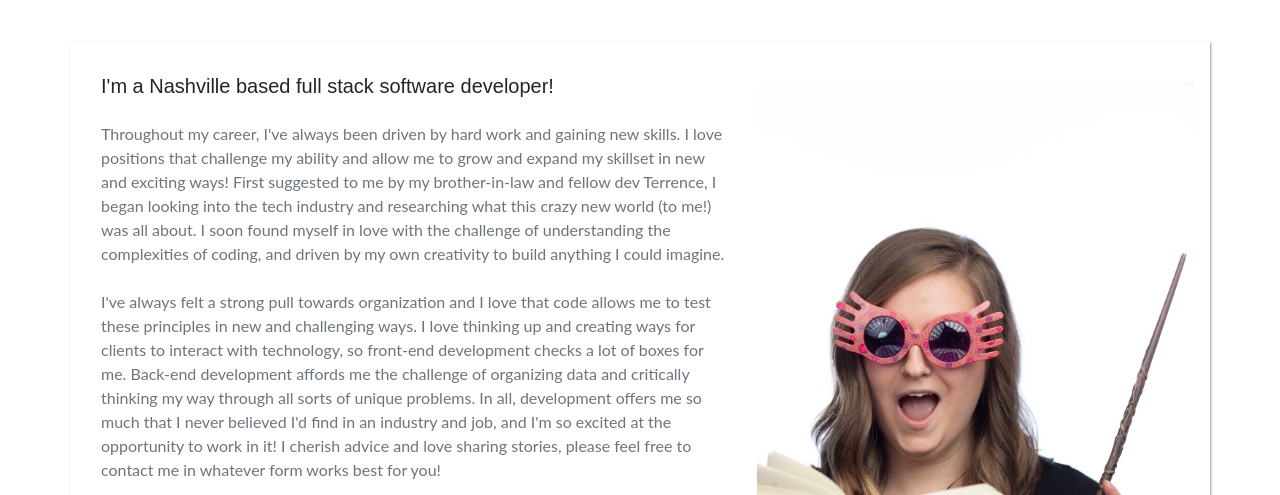
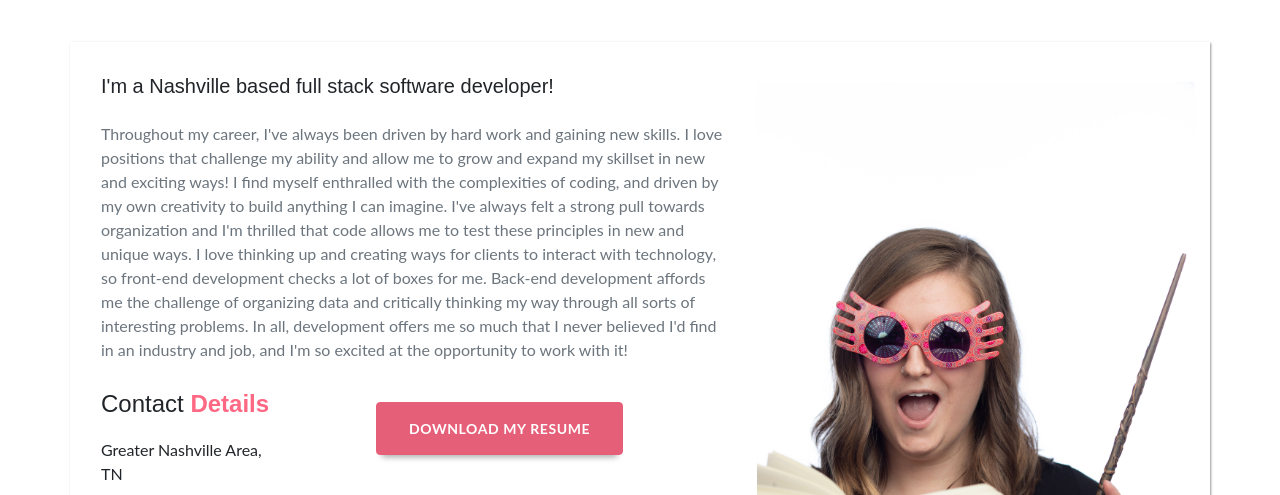
Before and after one commit to KaylaReid/portfolio-gh-pages, a plain HTML site: page index.html in a window 1280 px wide. Shown: the part 880-1375 px from the top of the page. Drawn offline with Linux system fonts and the light colour scheme.

Commit message:
updated about me

```diff
--- a/index.html
+++ b/index.html
@@ -145,7 +145,7 @@
                         <!-- <h4>Hello! <span class="text-custom font-weight-bold">I'M Coble Okla.</span></h4> -->
                         <h5 class="mt-3">I'm a Nashville based full stack software developer!</h5>
 
-                        <p class="text-muted mt-4">Throughout my career, I've always been driven by hard work and gaining new skills. I love positions that challenge my ability and allow me to grow and expand my skillset in new and exciting ways! First suggested to me by my brother-in-law and fellow dev Terrence, I began looking into the tech industry and researching what this crazy new world (to me!) was all about. I soon found myself in love with the challenge of understanding the complexities of coding, and driven by my own creativity to build anything I could imagine. <br><br>I've always felt a strong pull towards organization and I love that code allows me to test these principles in new and challenging ways. I love thinking up and creating ways for clients to interact with technology, so front-end development checks a lot of boxes for me. Back-end development affords me the challenge of organizing data and critically thinking my way through all sorts of unique problems. In all, development offers me so much that I never believed I'd find in an industry and job, and I'm so excited at the opportunity to work in it! I cherish advice and love sharing stories, please feel free to contact me in whatever form works best for you!</p>
+                        <p class="text-muted mt-4">Throughout my career, I've always been driven by hard work and gaining new skills. I love positions that challenge my ability and allow me to grow and expand my skillset in new and exciting ways! I find myself enthralled with the complexities of coding, and driven by my own creativity to build anything I can imagine. I've always felt a strong pull towards organization and I'm thrilled that code allows me to test these principles in new and unique ways. I love thinking up and creating ways for clients to interact with technology, so front-end development checks a lot of boxes for me. Back-end development affords me the challenge of organizing data and critically thinking my way through all sorts of interesting problems. In all, development offers me so much that I never believed I'd find in an industry and job, and I'm so excited at the opportunity to work with it!</p>
 
                         <div class="contact-div">
                             <div>
```
